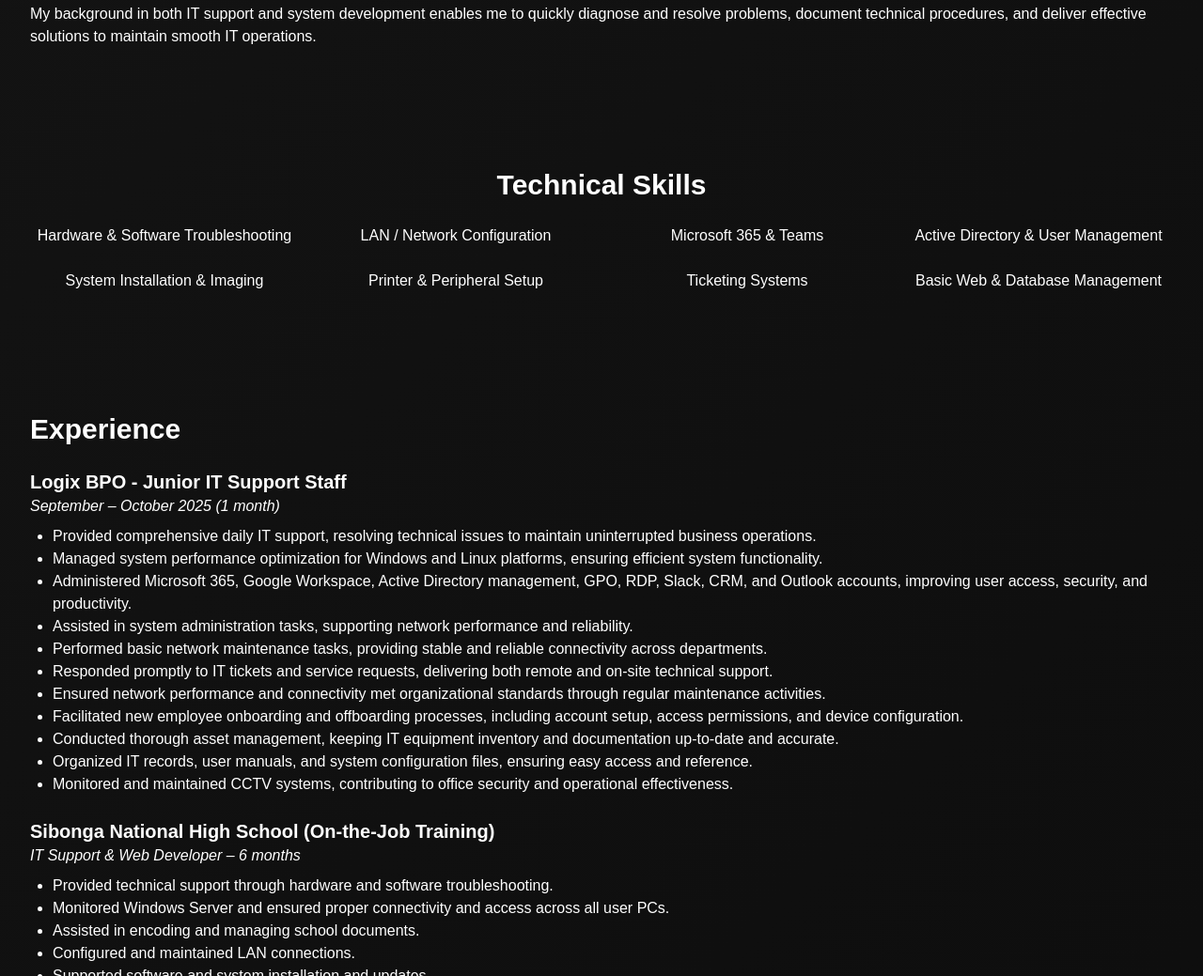
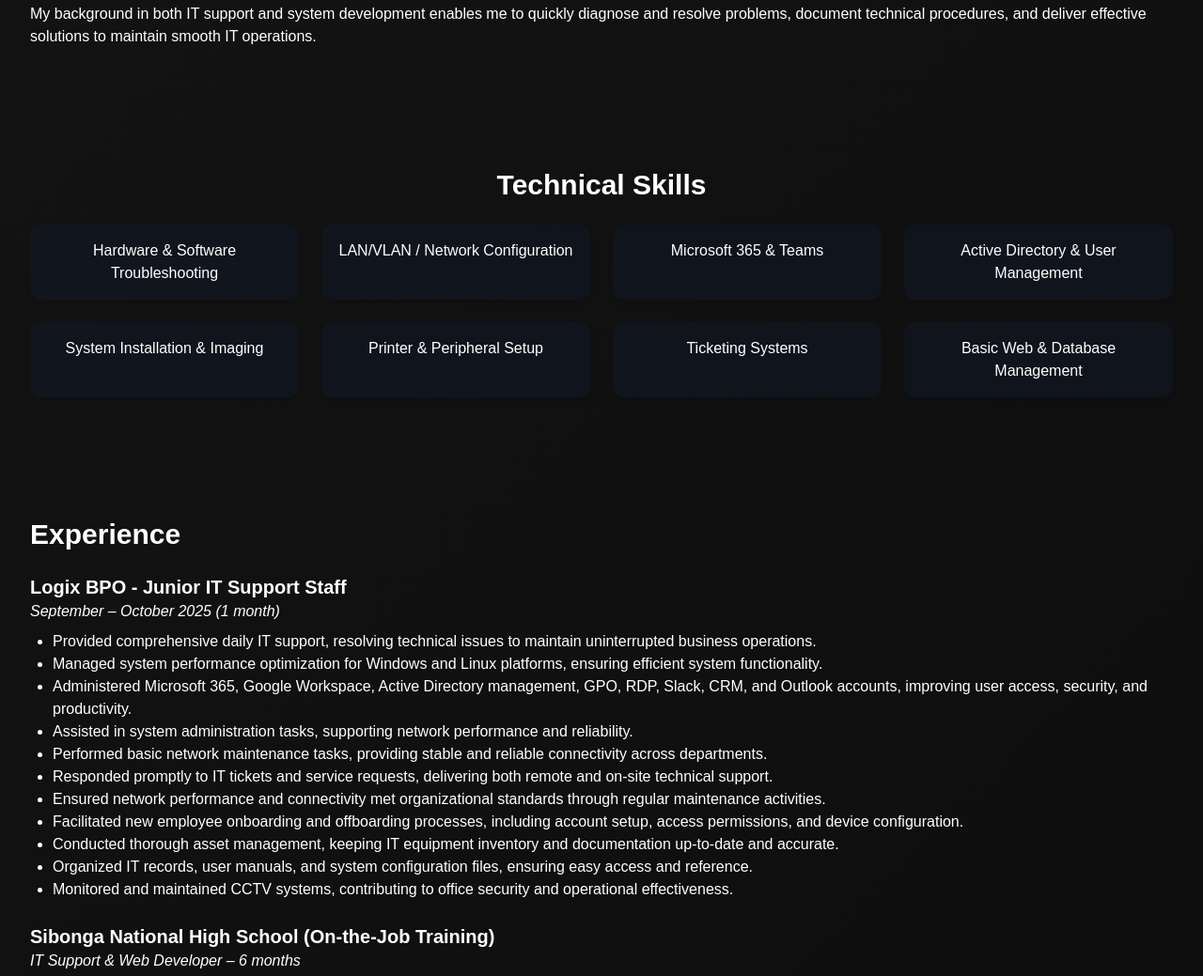
Before and after one commit to angel-0914/MyPortfolio, a plain HTML site: page index.html in a window 1280 px wide. Shown: the part 1097-2136 px from the top of the page at 94% size. Drawn offline with nearby package versions, Linux system fonts and the light colour scheme.

Commit message:
Update index.html

```diff
--- a/index.html
+++ b/index.html
@@ -86,20 +86,37 @@
       </p>
     </section>
 
-    <!-- Skills -->
-    <section id="skills" class="content-section active-section p-8">
-      <h2 class="text-3xl font-bold mb-6 text-center">Technical Skills</h2>
-      <div class="grid grid-cols-2 sm:grid-cols-3 md:grid-cols-4 gap-6 text-center">
-        <p>Hardware & Software Troubleshooting</p>
-        <p>LAN / Network Configuration</p>
-        <p>Microsoft 365 & Teams</p>
-        <p>Active Directory & User Management</p>
-        <p>System Installation & Imaging</p>
-        <p>Printer & Peripheral Setup</p>
-        <p>Ticketing Systems</p>
-        <p>Basic Web & Database Management</p>
-      </div>
-    </section>
+   <!-- Skills -->
+<section id="skills" class="content-section active-section p-8">
+  <h2 class="text-3xl font-bold mb-6 text-center">Technical Skills</h2>
+  <div class="grid grid-cols-1 sm:grid-cols-2 md:grid-cols-3 lg:grid-cols-4 gap-6 text-center">
+    <div data-aos="fade-up" data-aos-delay="100" class="bg-gray-900 bg-opacity-60 p-4 rounded-xl shadow-md hover:shadow-lg transition-all">
+      Hardware & Software Troubleshooting
+    </div>
+    <div data-aos="fade-up" data-aos-delay="200" class="bg-gray-900 bg-opacity-60 p-4 rounded-xl shadow-md hover:shadow-lg transition-all">
+      LAN/VLAN / Network Configuration
+    </div>
+    <div data-aos="fade-up" data-aos-delay="300" class="bg-gray-900 bg-opacity-60 p-4 rounded-xl shadow-md hover:shadow-lg transition-all">
+      Microsoft 365 & Teams
+    </div>
+    <div data-aos="fade-up" data-aos-delay="400" class="bg-gray-900 bg-opacity-60 p-4 rounded-xl shadow-md hover:shadow-lg transition-all">
+      Active Directory & User Management
+    </div>
+    <div data-aos="fade-up" data-aos-delay="500" class="bg-gray-900 bg-opacity-60 p-4 rounded-xl shadow-md hover:shadow-lg transition-all">
+      System Installation & Imaging
+    </div>
+    <div data-aos="fade-up" data-aos-delay="600" class="bg-gray-900 bg-opacity-60 p-4 rounded-xl shadow-md hover:shadow-lg transition-all">
+      Printer & Peripheral Setup
+    </div>
+    <div data-aos="fade-up" data-aos-delay="700" class="bg-gray-900 bg-opacity-60 p-4 rounded-xl shadow-md hover:shadow-lg transition-all">
+      Ticketing Systems
+    </div>
+    <div data-aos="fade-up" data-aos-delay="800" class="bg-gray-900 bg-opacity-60 p-4 rounded-xl shadow-md hover:shadow-lg transition-all">
+      Basic Web & Database Management
+    </div>
+  </div>
+</section>
+
 
     <!-- Experience -->
     <section id="experience" class="content-section active-section p-8" data-aos="fade-up">
```
